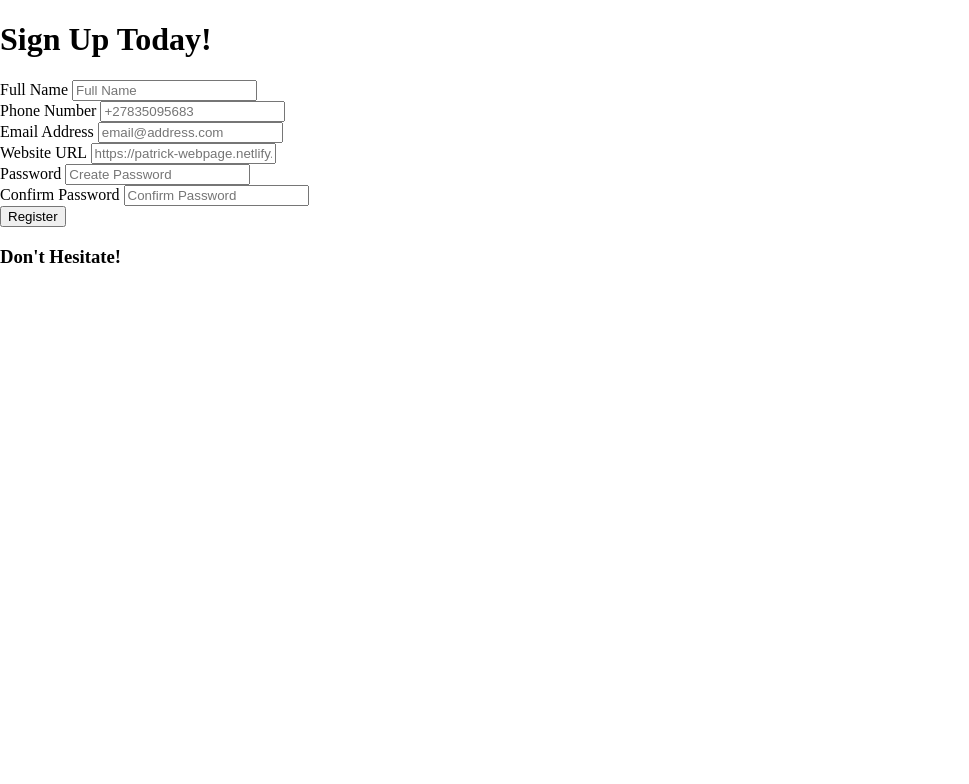
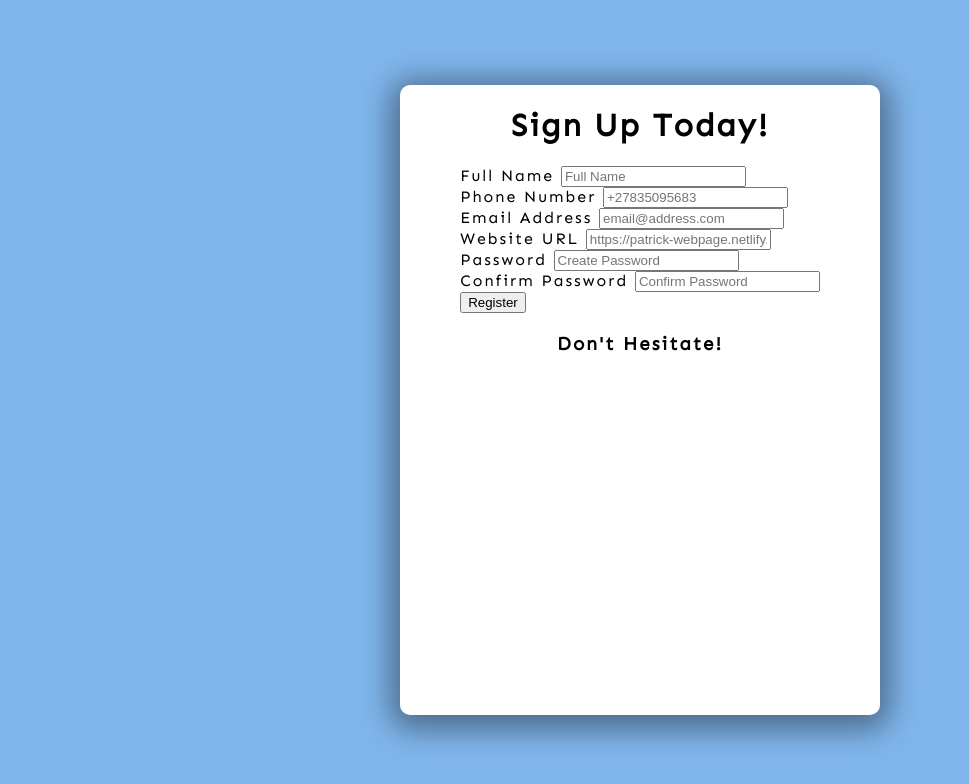
Before and after one commit to Pats101/form-validator, a plain HTML site: page index.html in a window 1280 px wide. Shown: the whole page, without its empty margins (0-969 px from the left). Drawn offline with Linux system fonts and the light colour scheme.

Commit message:
centralized and worked on container and set font-family

```diff
--- a/style.css
+++ b/style.css
@@ -1,3 +1,4 @@
+@import url('https://fonts.googleapis.com/css2?family=Sen&display=swap');
 
 html {
   box-sizing: border-box;
@@ -6,4 +7,21 @@ html {
 body {
   margin: 0;
   min-height: 100vh;
+  font-family: Sen, sans-serif;
+  letter-spacing: 2px;
+  display: flex;
+  align-items: center;
+  justify-content: center;
+  background: #80b6ec;
 }
+
+.container {
+  width: 480px;
+  height: 630px;
+  background: white;
+  display: flex;
+  flex-direction: column;
+  align-items: center;
+  border-radius: 10px;
+  box-shadow: 0 5px 30px 10px rgba(0, 0, 0, 0.4);
+}
```
